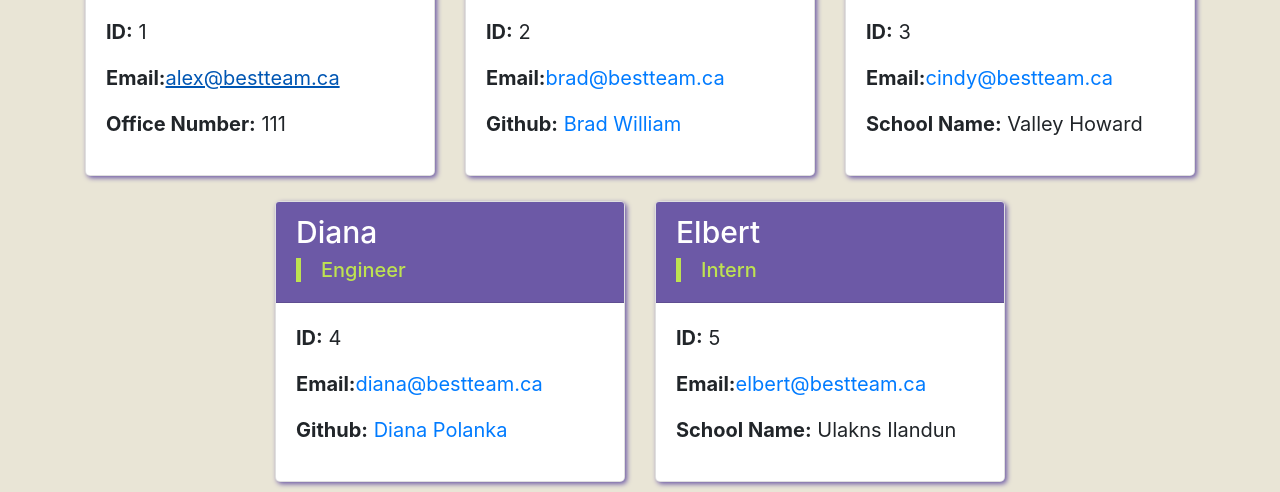
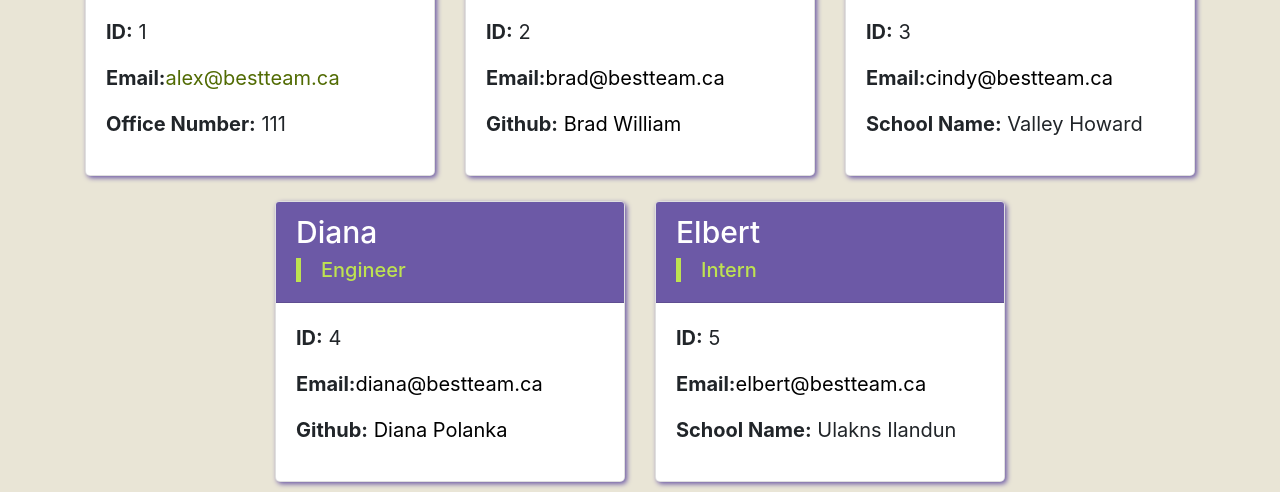
Before and after one commit to SophieQuan/load-profile-generator, a website: page dist/index.html in a window 1280 px wide. In both pictures the pointer is over the link "alex@bestteam.ca". Shown: the part 245-737 px from the top of the page. Drawn offline with nearby package versions, Linux system fonts and the light colour scheme; some icons are missing; a web font is replaced by a local one.

Commit message:
update README and styles for links

```diff
--- a/src/styles.css
+++ b/src/styles.css
@@ -51,3 +51,12 @@ h3,
 .github {
     text-transform: capitalize;
 }
+
+a {
+    color: #000;
+}
+
+a:hover {
+    color: #516b03;
+    text-decoration: none;
+}
```
Also changed, not shown: README.md.
